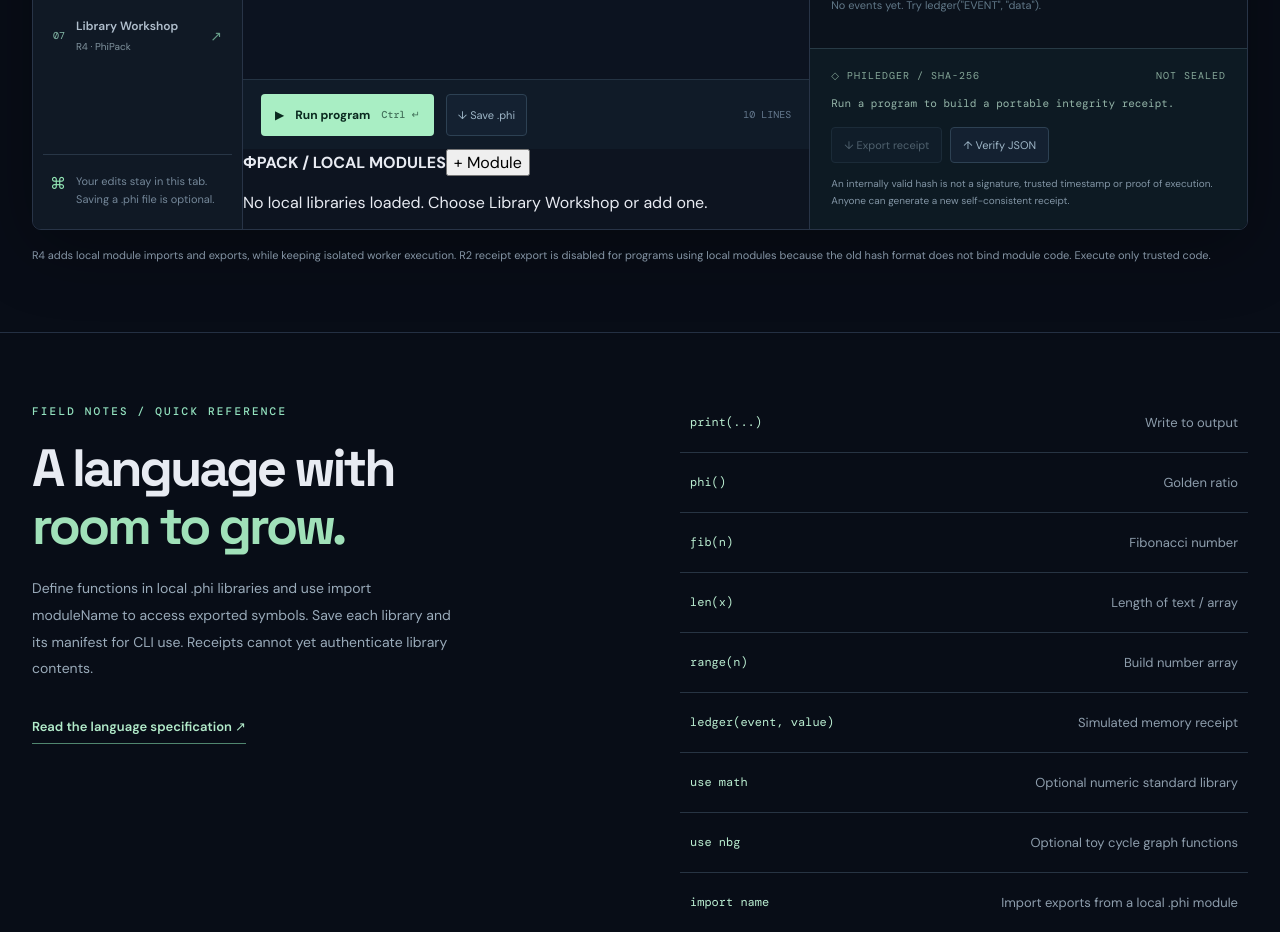
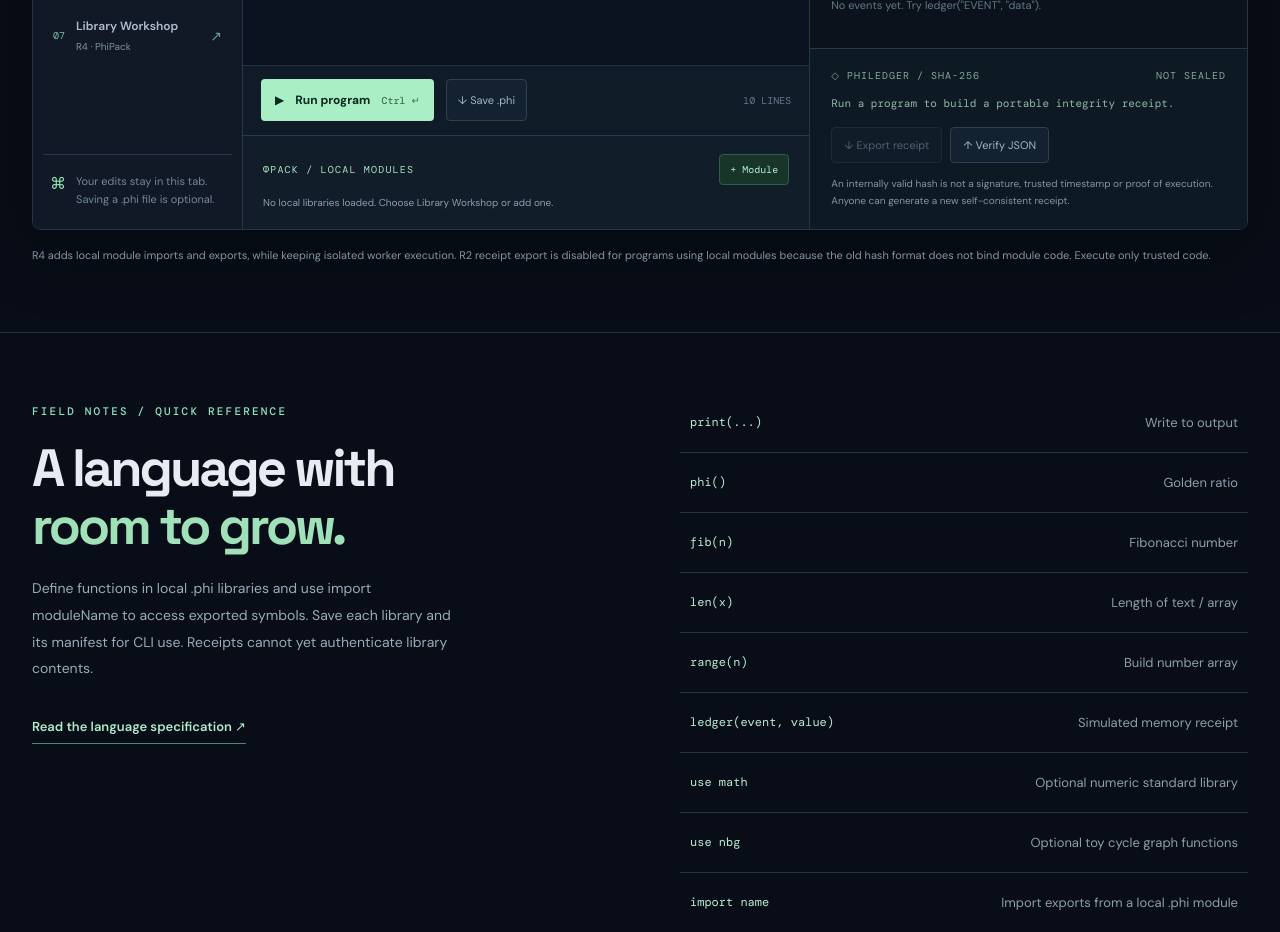
Before and after one commit to MichaelWave369/Phithon, a React (Vite) app: page / in a window 1280 px wide. Shown: the part 1420-2352 px from the top of the page. Built offline with nearby package versions, Linux system fonts and the light colour scheme.

Commit message:
style(r4): add virtual PhiPack module editor and export controls

```diff
--- a/src/styles.css
+++ b/src/styles.css
@@ -48,3 +48,20 @@ h1,h2{font-family:"Space Grotesk",sans-serif;margin:0;letter-spacing:-3px}h1{fon
 .integrity-ok,.integrity-bad{font:11px/1.7 "DM Mono",monospace;overflow-wrap:anywhere;margin:13px 0 0}
 .integrity-ok{color:#91dfac}.integrity-bad{color:#ff9b9b}
 .integrity-caution{font-size:10px;line-height:1.7;color:#8295a5;margin:12px 0 0}
+
+
+/* R4: PhiPack local library editor */
+.library-workbench{border-top:1px solid #283a49;background:#111e29;padding:18px 20px}
+.library-heading{display:flex;align-items:center;justify-content:space-between;gap:12px}
+.library-heading strong{font:10px "DM Mono",monospace;letter-spacing:1.2px;color:#a7dfc0}
+.library-hint{font-size:10px;line-height:1.65;color:#8b9fab;margin:10px 0 0}
+.module-add{border:1px solid #325c4c;background:#193428;color:#b1efd0;border-radius:4px;padding:8px 10px;font:10px "DM Mono",monospace}
+.module-add:disabled{opacity:.5;cursor:not-allowed}
+.module-tabs{display:flex;gap:8px;flex-wrap:wrap;margin:12px 0 8px}
+.module-tab{border:1px solid #334758;background:#152535;color:#98acb9;border-radius:4px;padding:8px 10px;font:10px "DM Mono",monospace}
+.module-tab.selected{background:#183c2f;color:#c2f7d5;border-color:#4e9d78}
+.module-editor{width:100%;min-height:178px;max-height:300px;resize:vertical;box-sizing:border-box;background:#0b1521;color:#c2e7ce;border:1px solid #2d4450;border-radius:5px;outline:0;padding:13px;font:12px/1.7 "DM Mono",monospace;tab-size:2;white-space:pre;overflow:auto}
+.module-editor:focus{border-color:#80cba1}
+.module-actions{display:flex;flex-wrap:wrap;gap:8px;margin-top:10px}
+.module-actions .plain-button{padding:9px;font-size:10px}
+@media(max-width:720px){.library-workbench{padding:14px}.module-editor{min-height:165px}}
```
